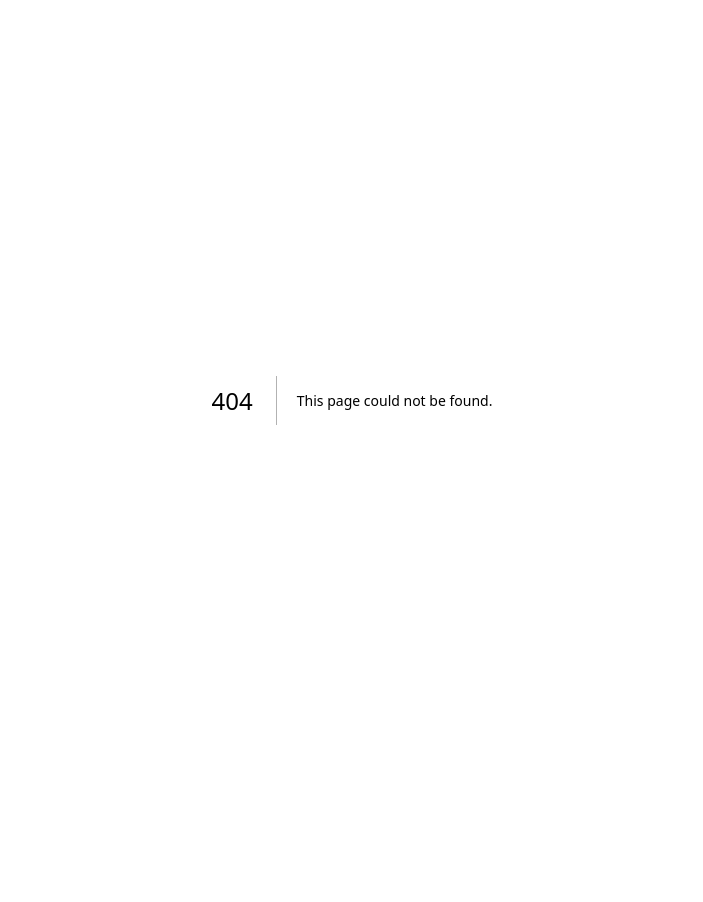
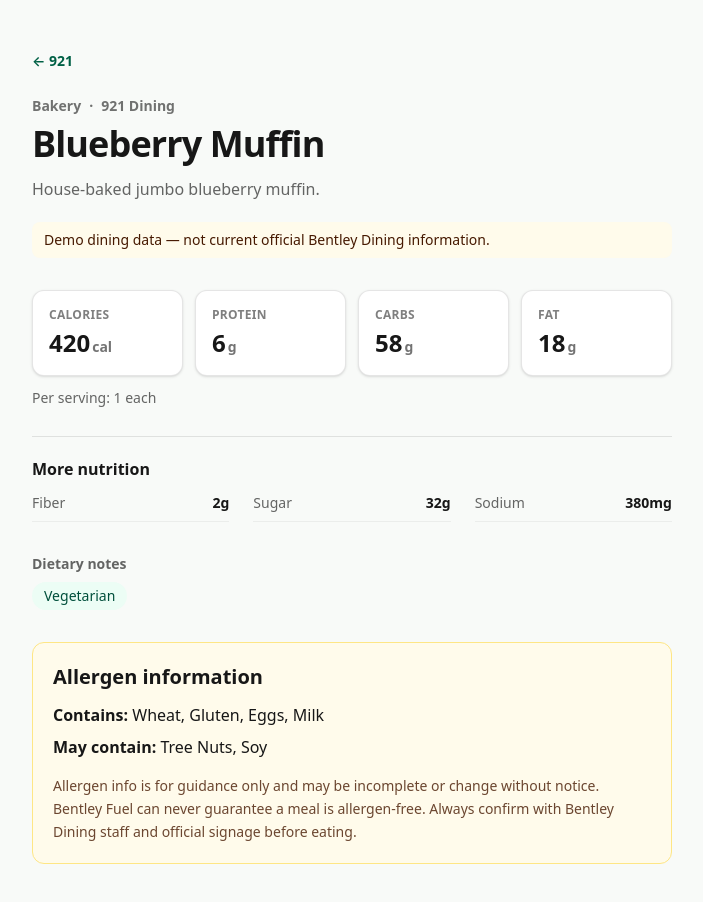
Before and after one commit to JamoV18/Bentley-Fuel, a Next.js app: page /meals/item-921-blueberry-muffin in a window 1280 px wide. Before the commit this address had no page. Shown: the top 902 px of the page, without its empty margins (288-991 px from the left). Before the commit the page ends 800 px from the top, so only its background shows below. Built offline with nearby package versions, Linux system fonts and the light colour scheme.

Commit message:
Build provider-backed meal detail pages

```diff
--- a/src/app/locations/[locationId]/page.tsx
+++ b/src/app/locations/[locationId]/page.tsx
@@ -29,12 +29,14 @@ export default async function LocationPage({ params }: { params: Promise<{ locat
             ) : (
               <ul className="mt-4 space-y-3">
                 {menuItems.map((item) => (
-                  <li key={item.id} className="rounded-xl border border-black/10 bg-white p-4 shadow-sm">
-                    <div className="flex items-start justify-between gap-3">
+                  <li key={item.id}>
+                    <Link href={`/meals/${item.id}`} className="block rounded-xl border border-black/10 bg-white p-4 shadow-sm transition hover:border-emerald-700/40 hover:shadow focus-visible:border-emerald-700">
+                      <div className="flex items-start justify-between gap-3">
                       <h3 className="font-bold">{item.name}</h3>
                       {item.kind === "customizable" && <span className="shrink-0 rounded-full bg-emerald-50 px-2 py-1 text-xs font-semibold text-emerald-800">Customizable</span>}
                     </div>
-                    {item.description && <p className="mt-2 text-sm leading-relaxed text-black/60">{item.description}</p>}
+                      {item.description && <p className="mt-2 text-sm leading-relaxed text-black/60">{item.description}</p>}
+                    </Link>
                   </li>
                 ))}
               </ul>
--- /dev/null
+++ b/src/app/meals/[menuItemId]/page.tsx
@@ -0,0 +1,153 @@
+import Link from "next/link";
+import { notFound } from "next/navigation";
+import { getMealDetail } from "@/lib/mealDetail";
+import { getDiningProvider } from "@/services";
+import { ALLERGEN_DISCLAIMER } from "@/types";
+import type { FoodComponent, NutritionFacts, ServingSize } from "@/types";
+
+const readable = (value: string) =>
+  value.split("-").map((word, index) =>
+    index === 0 ? word.charAt(0).toUpperCase() + word.slice(1) : word,
+  ).join("-");
+
+const readableAllergen = (value: string) =>
+  value.split("-").map((word) => word.charAt(0).toUpperCase() + word.slice(1)).join(" ");
+
+const servingText = (serving: ServingSize) =>
+  serving.description ?? `${serving.amount} ${serving.unit}${serving.amount === 1 ? "" : "s"}`;
+
+const optionalNutrition: Array<[keyof NutritionFacts, string, string]> = [
+  ["fiber", "Fiber", "g"],
+  ["sugar", "Sugar", "g"],
+  ["addedSugar", "Added sugar", "g"],
+  ["saturatedFat", "Saturated fat", "g"],
+  ["transFat", "Trans fat", "g"],
+  ["cholesterol", "Cholesterol", "mg"],
+  ["sodium", "Sodium", "mg"],
+  ["potassium", "Potassium", "mg"],
+  ["calcium", "Calcium", "mg"],
+  ["iron", "Iron", "mg"],
+  ["vitaminD", "Vitamin D", "µg"],
+];
+
+export default async function MealPage({ params }: { params: Promise<{ menuItemId: string }> }) {
+  const { menuItemId } = await params;
+  const provider = getDiningProvider();
+  const detail = await getMealDetail(provider, menuItemId);
+  if (!detail) notFound();
+
+  const { item, station, location, components } = detail;
+  const componentById = new Map(components.map((component) => [component.id, component]));
+  const extraNutrition = item.nutrition
+    ? optionalNutrition.filter(([key]) => item.nutrition?.[key] !== undefined)
+    : [];
+  const showsAllergens = item.allergens.length > 0 || (item.mayContainAllergens?.length ?? 0) > 0;
+
+  return (
+    <main className="mx-auto w-full max-w-2xl flex-1 px-4 py-7 sm:py-12">
+      {location ? (
+        <Link href={`/locations/${location.id}`} className="text-sm font-semibold text-emerald-800">
+          ← {location.shortName ?? location.name}
+        </Link>
+      ) : (
+        <Link href="/dashboard" className="text-sm font-semibold text-emerald-800">← All locations</Link>
+      )}
+
+      <header className="mt-6">
+        <div className="flex flex-wrap items-center gap-2 text-sm font-semibold text-black/55">
+          {station && <span>{station.name}</span>}
+          {station && location && <span aria-hidden="true">·</span>}
+          {location && <span>{location.name}</span>}
+        </div>
+        <div className="mt-2 flex items-start justify-between gap-3">
+          <h1 className="text-4xl font-bold tracking-tight">{item.name}</h1>
+          {item.kind === "customizable" && (
+            <span className="mt-1 shrink-0 rounded-full bg-emerald-50 px-2.5 py-1 text-xs font-semibold text-emerald-800">Customizable</span>
+          )}
+        </div>
+        {item.description && <p className="mt-3 max-w-xl leading-relaxed text-black/60">{item.description}</p>}
+      </header>
+
+      {provider.dataStatus === "mock" && (
+        <p className="mt-5 rounded-lg bg-amber-50 px-3 py-2 text-sm text-amber-950">
+          Demo dining data — not current official Bentley Dining information.
+        </p>
+      )}
+
+      {item.kind === "predefined" && item.nutrition && (
+        <section className="mt-8" aria-labelledby="nutrition-heading">
+          <h2 id="nutrition-heading" className="sr-only">Nutrition</h2>
+          <dl className="grid grid-cols-2 gap-3 sm:grid-cols-4">
+            {([ ["Calories", item.nutrition.calories, "cal"], ["Protein", item.nutrition.protein, "g"], ["Carbs", item.nutrition.carbs, "g"], ["Fat", item.nutrition.fat, "g"] ] as const).map(([label, value, unit]) => (
+              <div key={label} className="rounded-xl border border-black/10 bg-white p-4 shadow-sm">
+                <dt className="text-xs font-semibold uppercase tracking-wide text-black/50">{label}</dt>
+                <dd className="mt-1 text-2xl font-bold">{value}<span className="ml-0.5 text-sm font-semibold text-black/55">{unit}</span></dd>
+              </div>
+            ))}
+          </dl>
+          {item.serving && <p className="mt-3 text-sm text-black/60">Per serving: {servingText(item.serving)}</p>}
+          {extraNutrition.length > 0 && (
+            <div className="mt-7 border-t border-black/10 pt-5">
+              <h2 className="font-bold">More nutrition</h2>
+              <dl className="mt-3 grid grid-cols-2 gap-x-6 gap-y-3 text-sm sm:grid-cols-3">
+                {extraNutrition.map(([key, label, unit]) => (
+                  <div key={key} className="flex justify-between gap-3 border-b border-black/5 pb-2">
+                    <dt className="text-black/60">{label}</dt><dd className="font-semibold">{item.nutrition?.[key]}{unit}</dd>
+                  </div>
+                ))}
+              </dl>
+            </div>
+          )}
+        </section>
+      )}
+
+      {item.kind === "customizable" && (
+        <section className="mt-8 rounded-xl border border-black/10 bg-white p-5 shadow-sm" aria-labelledby="choices-heading">
+          <h2 id="choices-heading" className="text-xl font-bold">Nutrition depends on what you choose.</h2>
+          <p className="mt-1 text-sm text-black/60">Here are the choices available for this item. Selection is coming in a future phase.</p>
+          {item.customization && (
+            <ol className="mt-5 space-y-5">
+              {item.customization.map((step) => {
+                const options = step.componentIds.map((id) => componentById.get(id)).filter((option): option is FoodComponent => Boolean(option));
+                return (
+                  <li key={step.id}>
+                    <h3 className="font-bold">{step.label}</h3>
+                    {options.length > 0 && <p className="mt-1 text-sm leading-relaxed text-black/60">{options.map((option) => option.name).join(" · ")}</p>}
+                  </li>
+                );
+              })}
+            </ol>
+          )}
+        </section>
+      )}
+
+      {item.kind === "predefined" && components.length > 0 && (
+        <section className="mt-8" aria-labelledby="components-heading">
+          <h2 id="components-heading" className="text-xl font-bold">What&apos;s in it</h2>
+          <p className="mt-1 text-sm text-black/50">Components represented in the current dining data, not a complete ingredient statement.</p>
+          <ul className="mt-3 flex flex-wrap gap-2">
+            {components.map((component, index) => <li key={`${component.id}-${index}`} className="rounded-full bg-white px-3 py-1.5 text-sm shadow-sm ring-1 ring-black/10">{component.name}</li>)}
+          </ul>
+        </section>
+      )}
+
+      {item.dietaryTags.length > 0 && (
+        <section className="mt-8" aria-labelledby="dietary-heading">
+          <h2 id="dietary-heading" className="text-sm font-bold text-black/60">Dietary notes</h2>
+          <ul className="mt-2 flex flex-wrap gap-2">
+            {item.dietaryTags.map((tag) => <li key={tag} className="rounded-full bg-emerald-50 px-3 py-1 text-sm text-emerald-900">{readable(tag)}</li>)}
+          </ul>
+        </section>
+      )}
+
+      {showsAllergens && (
+        <section className="mt-8 rounded-xl border border-amber-200 bg-amber-50 p-5" aria-labelledby="allergens-heading">
+          <h2 id="allergens-heading" className="text-xl font-bold">Allergen information</h2>
+          {item.allergens.length > 0 && <p className="mt-3"><strong>Contains:</strong> {item.allergens.map(readableAllergen).join(", ")}</p>}
+          {(item.mayContainAllergens?.length ?? 0) > 0 && <p className="mt-2"><strong>May contain:</strong> {item.mayContainAllergens?.map(readableAllergen).join(", ")}</p>}
+          <p className="mt-4 text-sm leading-relaxed text-amber-950/80">{ALLERGEN_DISCLAIMER}</p>
+        </section>
+      )}
+    </main>
+  );
+}
--- /dev/null
+++ b/src/lib/mealDetail.ts
@@ -0,0 +1,38 @@
+import type { DiningDataProvider } from "@/services/diningProvider";
+import type {
+  FoodComponent,
+  FoodComponentId,
+  Location,
+  MenuItem,
+  MenuItemId,
+  Station,
+} from "@/types";
+
+export interface MealDetail {
+  item: MenuItem;
+  station?: Station;
+  location?: Location;
+  /** Components referenced by the recipe or customization steps, in reference order. */
+  components: FoodComponent[];
+}
+
+/** Assemble a menu item's provider-backed detail without coupling it to React. */
+export async function getMealDetail(
+  provider: DiningDataProvider,
+  menuItemId: MenuItemId,
+): Promise<MealDetail | undefined> {
+  const item = await provider.getMenuItem(menuItemId);
+  if (!item) return undefined;
+
+  const componentIds: FoodComponentId[] = item.componentIds
+    ? item.componentIds
+    : (item.customization ?? []).flatMap((step) => step.componentIds);
+
+  const [station, location, components] = await Promise.all([
+    provider.getStation(item.stationId),
+    provider.getLocation(item.locationId),
+    componentIds.length > 0 ? provider.getComponents(componentIds) : Promise.resolve([]),
+  ]);
+
+  return { item, station, location, components };
+}
```
Also changed, not shown: 2 other files (tests, documents, lock files or other folders).
